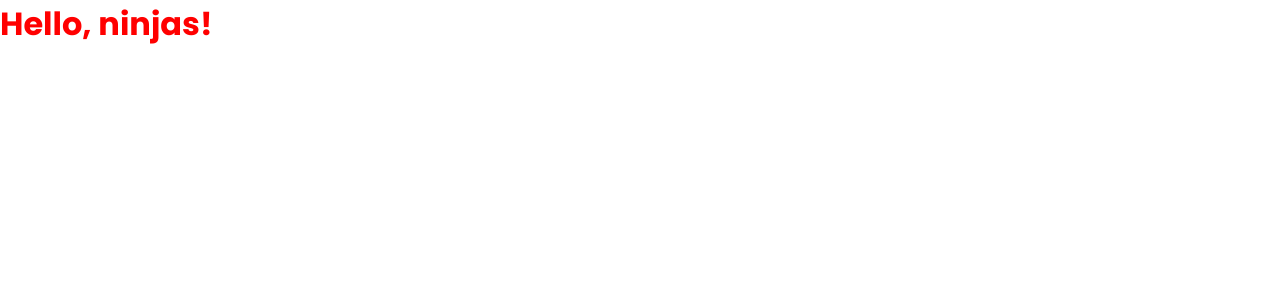
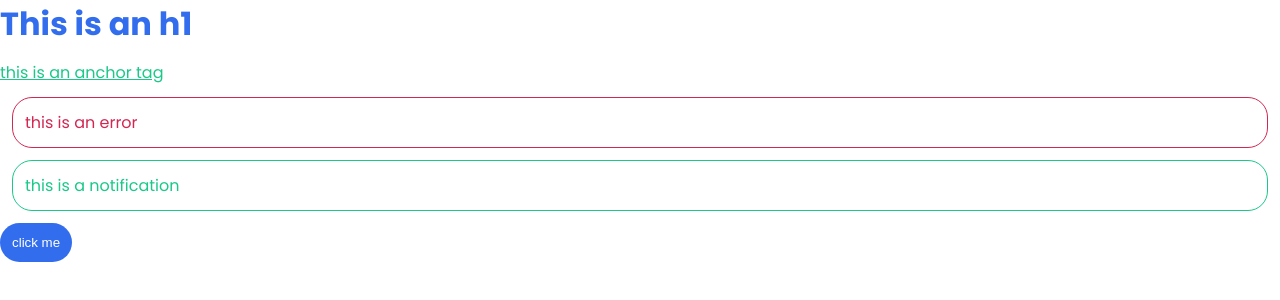
Before and after one commit to BaczkiewiczDawid/thenetninja-scss-tutorial, a website: page index.html in a window 1280 px wide. Drawn offline with Linux system fonts and the light colour scheme.

Commit message:
lesson-03

```diff
--- a/gulpfile.js
+++ /dev/null
@@ -1,15 +0,0 @@
-const { watch } = require('fs');
-const gulp = require('gulp');
-const sass = require('gulp-sass')(require('sass'));
-
-function buildStyles() {
-    return gulp.src('style.scss')
-        .pipe(sass())
-        .pipe(gulp.dest('css'));
-}
-
-function watchTask() {
-    watch(['style.scss'], buildStyles);
-}
-
-exports.default = gulp.series(buildStyles, watchTask);
--- a/index.html
+++ b/index.html
@@ -5,9 +5,13 @@
     <meta http-equiv="X-UA-Compatible" content="IE=edge">
     <meta name="viewport" content="width=device-width, initial-scale=1.0">
     <title>Document</title>
-    <link rel="stylesheet" href="css/style.css">
+    <link rel="stylesheet" href="style.css">
 </head>
 <body>
-    <h1><a href="#">Hello, ninjas!</a></h1>
+    <h1>This is an h1</h1>
+    <a href="#">this is an anchor tag</a>
+    <p class="error">this is an error</p>
+    <p class="notification">this is a notification</p>
+    <button>click me</button>
 </body>
 </html>
--- a/style.scss
+++ b/style.scss
@@ -15,7 +15,65 @@ ul {
     list-style: none;
 }
 
-h1 a {
-    color: red;
-    text-decoration: none;
+hr {
+    border: 0;
+    border-top: 1px dotted #efefef;
 }
+
+img {
+    max-width: 100%;
+}
+
+// theme colors
+
+$primary: #326dee;
+$secondary: #1ac888;
+$error: #d32752;
+$info: #f6c31c;
+
+// spacing
+
+$base-padding: 0.75rem;
+$base-margin: 0.75rem;
+
+// borders
+
+$base-border-thickness: 1px;
+$base-border-radius: 20px;
+
+h1 {
+    color: $primary;
+    margin-bottom: $base-margin;
+}
+
+a {
+    color: $secondary;
+}
+
+button {
+    color: white;
+    border: 0;
+    background-color: $primary;
+    border-radius: $base-border-radius;
+    padding: $base-padding;
+}
+
+.error {
+    color: $error;
+    border-color: $error;
+    border-style: solid;
+    margin: $base-margin;
+    padding: $base-padding;
+    border-radius: $base-border-radius;
+    border-width: $base-border-thickness;
+}
+
+.notification {
+    color: $secondary;
+    border-color: $secondary;
+    border-style: solid;
+    margin: $base-margin;
+    padding: $base-padding;
+    border-radius: $base-border-radius;
+    border-width: $base-border-thickness;
+}
```
Also changed, not shown: css/style.css (deleted), style.css (added), 1 other file.
